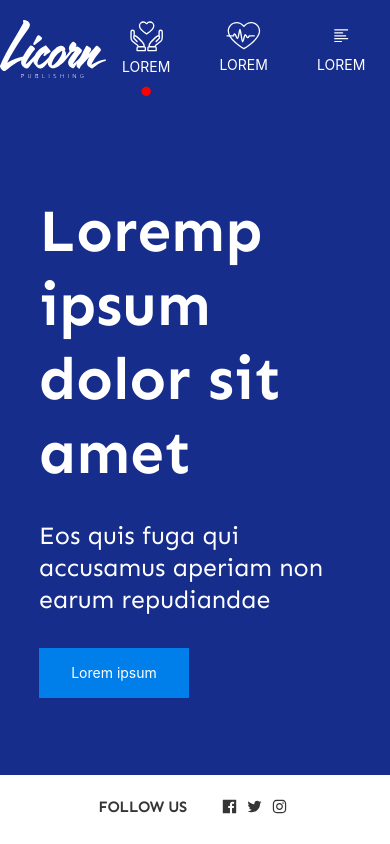
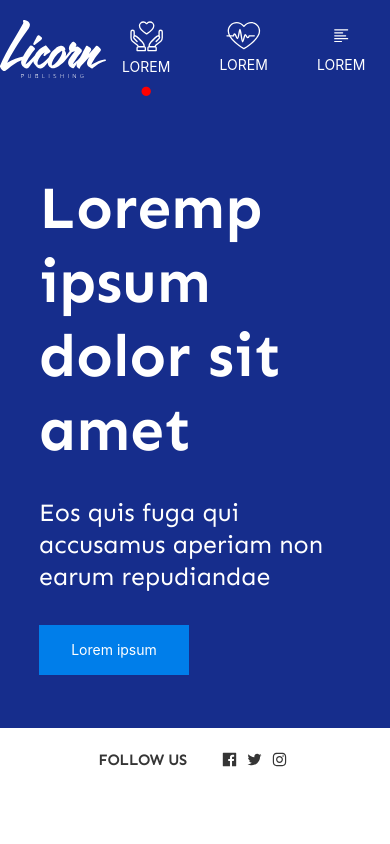
Before and after one commit to GuillaumeLeCorre14/test-licorn-publishing, a React (Create React App) app: page / in a window 390 px wide. Built offline with nearby package versions, Linux system fonts and the light colour scheme.

Commit message:
Modification du header : ajout des 'Prev' et 'Next' du slider (sauf sur mobile où on l'affiche pas)

```diff
--- a/src/components/header/columnLeft.js
+++ b/src/components/header/columnLeft.js
@@ -36,7 +36,7 @@ function ColumnLeft() {
             </Col>
           </Row>
           {/* Slider/background => 1 colonne */}
-          <Row style={{ backgroundColor: "#162d8c", paddingBottom: "18%", paddingTop: "18%" }}>
+          <Row style={{ backgroundColor: "#162d8c", paddingBottom: "12%", paddingTop: "12%" }}>
             <Col offset={0} span={24}>
               <div className="SliderLeft">
                 <h1 style={{ color: "white", fontSize: "60px", lineHeight: "74px" }}>Loremp ipsum dolor sit amet</h1>
@@ -55,6 +55,14 @@ function ColumnLeft() {
                 >
                   <a href="/">Lorem ipsum</a>
                 </Button>
+                <Row>
+                  <Col lg={{ span: 3, offset: 0 }} sm={{ span: 0, offset: 0 }} xs={{ span: 0, offset: 0 }}>
+                    <u>Prev</u>
+                  </Col>
+                  <Col lg={{ span: 3, offset: 0 }} sm={{ span: 0, offset: 0 }} xs={{ span: 0, offset: 0 }}>
+                    Next
+                  </Col>
+                </Row>
               </div>
             </Col>
           </Row>
```
